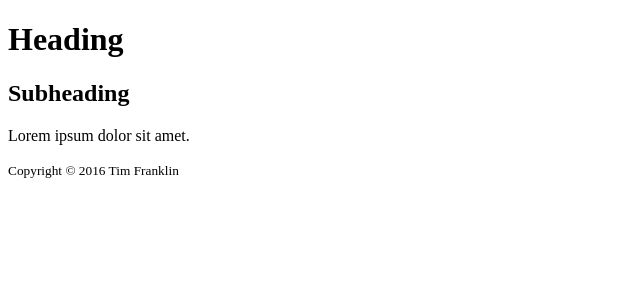
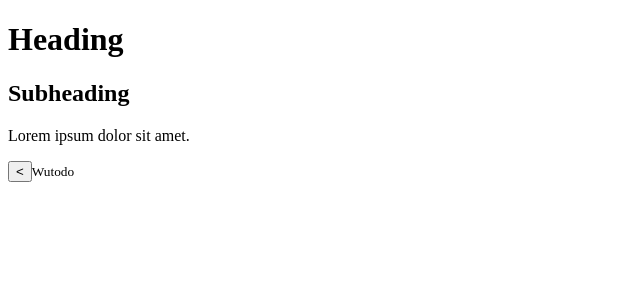
Before and after one commit to pureux/wutodo-app, a React app: page / in a window 1280 px wide. Shown: the top 300 px of the page, without its empty margins (0-640 px from the left). Built offline with nearby package versions, Linux system fonts and the light colour scheme; the HTML template or start-up script is replaced by a standard one.

Commit message:
Add button to footer and style

```diff
--- a/src/components/footer.jsx
+++ b/src/components/footer.jsx
@@ -6,7 +6,8 @@ export default class Footer extends React.Component {
   render() {
     return (
       <footer>
-        <small>Copyright &copy; 2016 Tim Franklin</small>
+        <button>&lt;</button>
+        <small>Wutodo</small>
       </footer>
     );
   }
--- a/src/styles/default.scss
+++ b/src/styles/default.scss
@@ -30,17 +30,35 @@ footer {
   background-color: $color-secondary-2-4;
   color: $color-secondary-2-0;
   padding: 0.5rem;
+
+  button {
+    background: $color-secondary-1-3;
+    color: $color-secondary-1-0;
+    border-radius: 0.2rem;
+    border-width: 0;
+    margin-right: 0.5rem;
+    cursor: pointer;
+    line-height: 200%;
+    min-width: 2rem;
+
+    &:hover, &:focus {
+      background: $color-secondary-1-4;
+      color: $color-secondary-1-2;
+      outline: 0;
+    }
+  }
 }
 
 h1 {
   color: $color-primary-2;
   padding: 0;
   margin: 0 0 0.2rem;
+  font-weight: 700;
 }
 
 h2 {
   color: $color-secondary-1-0;
-  font-weight: normal;
+  font-weight: 400;
   padding: 0;
   margin: 0;
 }
```
Also changed, not shown: 2 other files (tests, documents, lock files or other folders).
